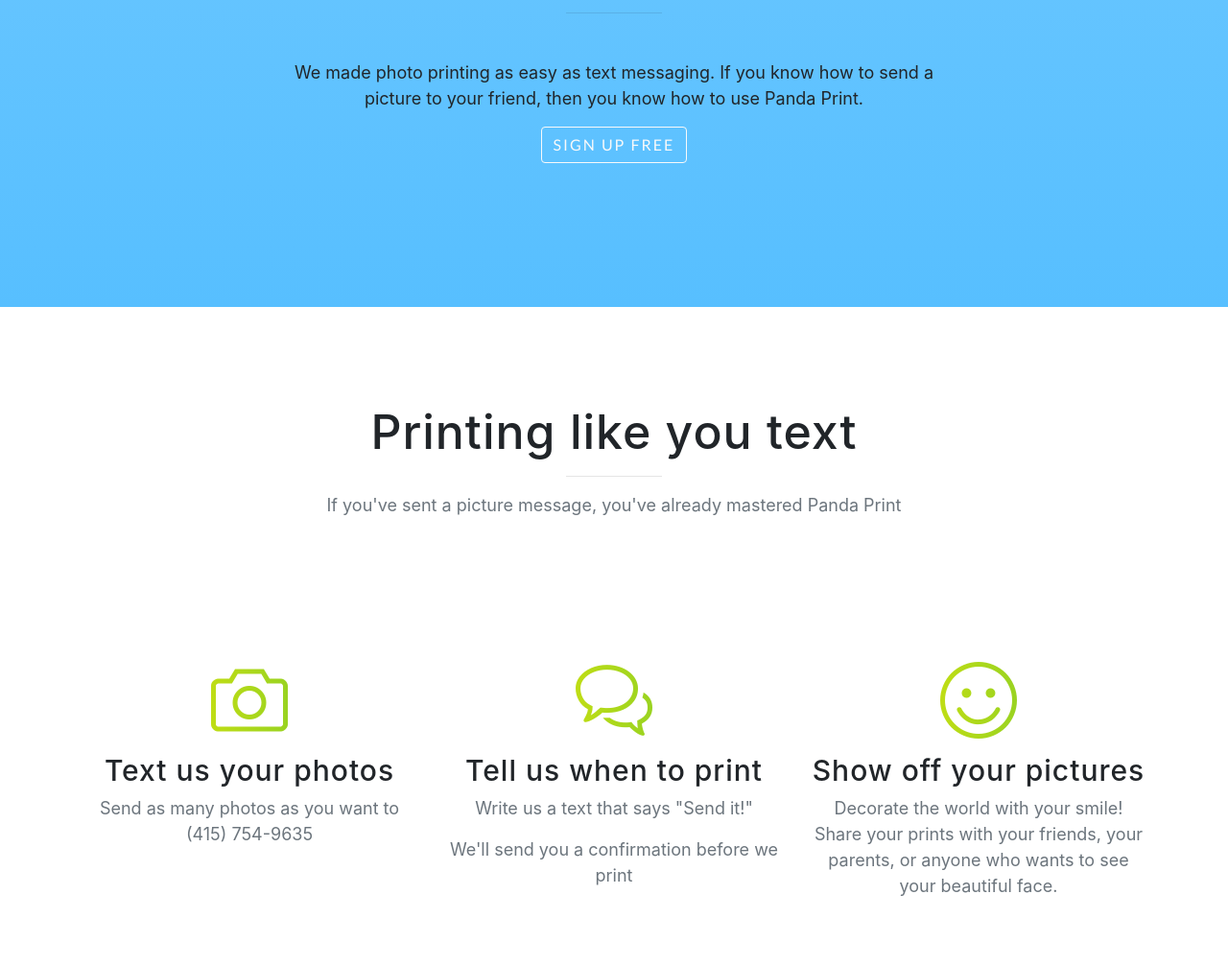
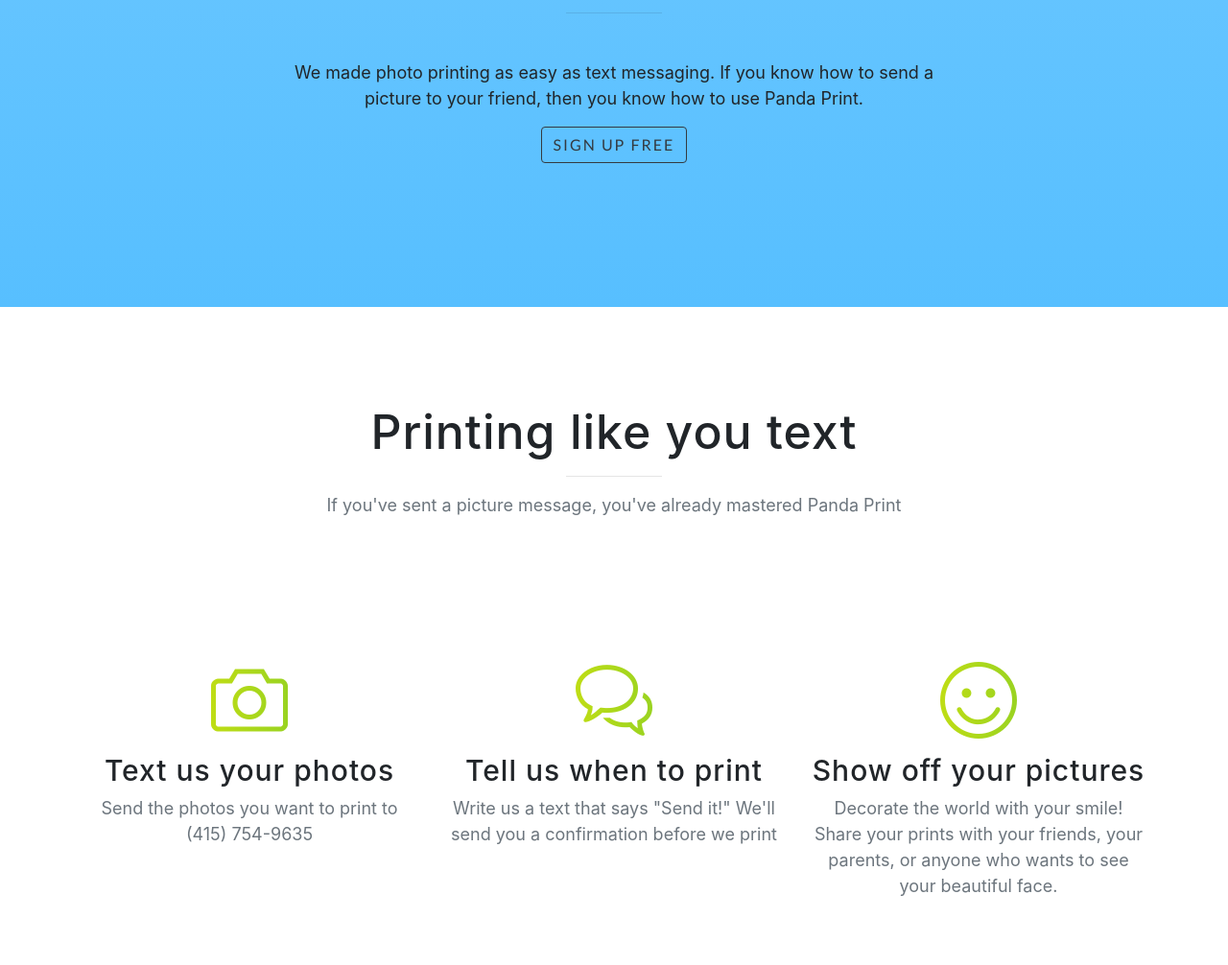
Before and after one commit to elliotaplant/PandaLander2, a website with bundled scripts: page index.html in a window 1280 px wide. Shown: the part 1121-2127 px from the top of the page at 96% size. Built offline with nearby package versions, Linux system fonts and the light colour scheme; a web font is replaced by a local one.

Commit message:
Update some print stuff

```diff
--- a/index.html
+++ b/index.html
@@ -142,7 +142,7 @@
             how to send a picture to your friend, then you know how to
             use Panda Print.</p>
           <a href="/signup.html"
-             class="btn btn-outline-light btn-xl">Sign Up Free</a>
+             class="btn btn-outline-dark btn-xl">Sign Up Free</a>
         </div>
       </div>
     </div>
@@ -162,15 +162,14 @@
           <div class="feature-item">
             <i class="icon-camera text-primary"></i>
             <h3>Text us your photos</h3>
-            <p class="text-muted">Send as many photos as you want to (415) 754-9635</p>
+            <p class="text-muted">Send the photos you want to print to (415) 754-9635</p>
           </div>
         </div>
         <div class="col-lg-4">
           <div class="feature-item">
             <i class="icon-bubbles text-primary"></i>
             <h3>Tell us when to print</h3>
-            <p class="text-muted">Write us a text that says "Send it!"</p>
-            <p class="text-muted">We'll send you a confirmation before we print</p>
+            <p class="text-muted">Write us a text that says "Send it!" We'll send you a confirmation before we print</p>
           </div>
         </div>
         <div class="col-lg-4">
@@ -208,7 +207,7 @@
       <p>It costs just 99&cent; per photo and $3.49 for shipping. Signing
         up is always free, and we won't charge your card until you confirm the price.</p>
       <a href="/signup.html"
-         class="btn btn-outline btn-xl">Try it today!</a>
+         class="btn btn-outline-dark btn-xl">Try it today!</a>
     </div>
   </section>
 
```
